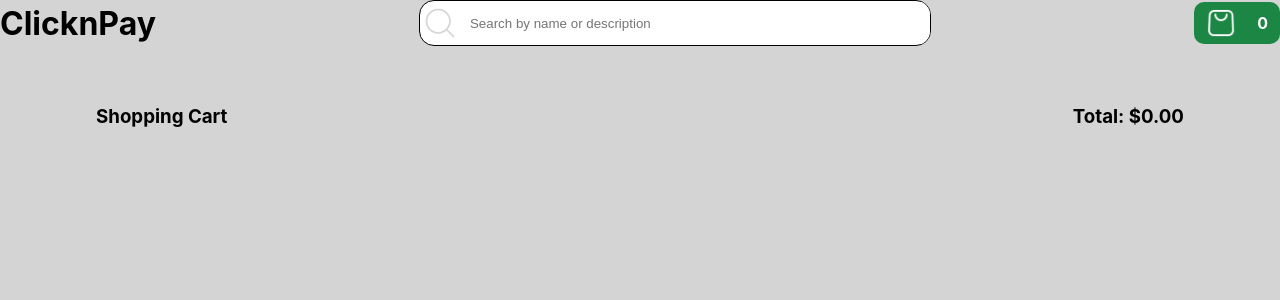
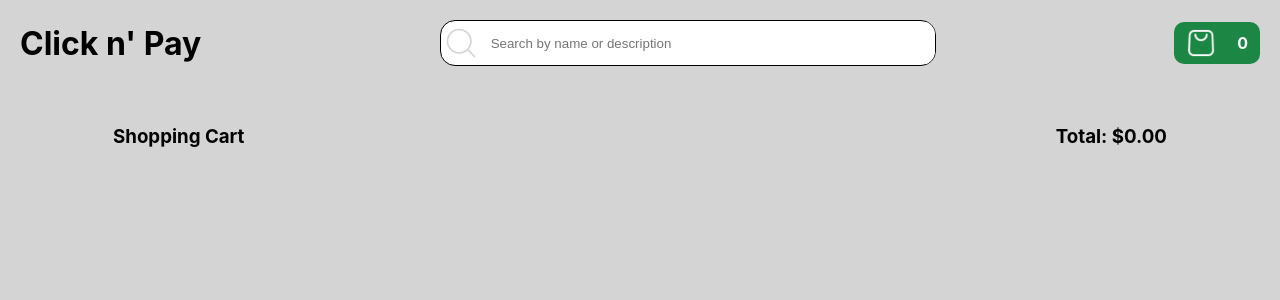
Before and after one commit to AnesuMurakata/storefront, a React (Create React App) app: page /cart in a window 1280 px wide. Shown: the top 300 px of the page. Built offline with nearby package versions, Linux system fonts and the light colour scheme.

Commit message:
changed layout to stop navbar rerender

```diff
--- a/src/App.tsx
+++ b/src/App.tsx
@@ -4,10 +4,12 @@ import { Route, BrowserRouter as Router, Routes } from 'react-router-dom';
 import Home from './pages/home/home';
 import Cart from './pages/cart/cart';
 import Product from './pages/product/product';
+import NavBar from './components/navBar/navBar';
 
 function App() {
   return (
     <Router>
+      <NavBar />
       <Routes>
         <Route element={<Home />} path="/" />
         <Route element={<Cart />} path="/cart" />
--- a/src/components/navBar/navBar.scss
+++ b/src/components/navBar/navBar.scss
@@ -9,6 +9,10 @@
 
   h1 {
     margin: 0;
+  }
+
+  h1:hover {
+    cursor: pointer;
   }
 
   &__search-bar {
--- a/src/components/navBar/navBar.tsx
+++ b/src/components/navBar/navBar.tsx
@@ -52,7 +52,7 @@ const NavBar = () => {
 
   return (
     <div className="nav-bar-container">
-      <h1>ClicknPay</h1>
+      <h1 onClick={() => navigate(`/`)}>Click n&#39; Pay</h1>
       <div className="nav-bar-container__search-bar">
         <div className="nav-bar-container__search-bar__elements">
           <img className="h-7" src={search} alt="search" />
--- a/src/components/products/products.scss
+++ b/src/components/products/products.scss
@@ -89,6 +89,10 @@
         }
       }
 
+      &__image-container {
+        cursor: pointer;
+      }
+
       &__title {
         white-space: nowrap;
         overflow: hidden;
@@ -118,7 +122,6 @@
     }
 
     &__product-item:hover {
-      cursor: pointer;
       box-shadow:
         0 4px 8px 0 rgba(0, 0, 0, 0.2),
         0 6px 20px 0 rgba(0, 0, 0, 0.19);
--- a/src/components/products/products.tsx
+++ b/src/components/products/products.tsx
@@ -112,10 +112,12 @@ const Products = () => {
               return (
                 <div
                   key={index}
-                  onClick={() => navigate(`/product/${product.id}`)}
                   className="products-container__products-cards__product-item"
                 >
-                  <div className="products-container__products-cards__product-item__image-container">
+                  <div
+                    className="products-container__products-cards__product-item__image-container"
+                    onClick={() => navigate(`/product/${product.id}`)}
+                  >
                     <img src={product.image} alt="product" />
                   </div>
                   <p className="products-container__products-cards__product-item__title">
--- a/src/index.css
+++ b/src/index.css
@@ -1,5 +1,6 @@
 body {
   margin: 0;
+  padding: 20px;
   background-color: #d4d4d4;
   font-family: -apple-system, BlinkMacSystemFont, 'Segoe UI', 'Roboto', 'Oxygen',
     'Ubuntu', 'Cantarell', 'Fira Sans', 'Droid Sans', 'Helvetica Neue',
--- a/src/pages/cart/cart.scss
+++ b/src/pages/cart/cart.scss
@@ -4,6 +4,7 @@
   &__elements {
     width: 85%;
     margin: auto;
+    margin-bottom: 100px;
     padding-top: 40px;
 
     &__headers {
--- a/src/pages/cart/cart.tsx
+++ b/src/pages/cart/cart.tsx
@@ -4,9 +4,6 @@ import { RootState } from '../../redux';
 
 // STYLES
 import './cart.scss';
-
-// COMPONENTS
-import NavBar from '../../components/navBar/navBar';
 
 const Cart = () => {
   const [shoppingCartTotal, setShoppingCartTotal] = useState(0);
@@ -22,7 +19,6 @@ const Cart = () => {
 
   return (
     <div className="cart-container">
-      <NavBar />
       <div className="cart-container__elements">
         <div className="cart-container__elements__headers">
           <h3>Shopping Cart</h3>
--- a/src/pages/home/home.scss
+++ b/src/pages/home/home.scss
@@ -1,3 +1,3 @@
 .home-container {
-  padding: 20px;
+  margin-bottom: 100px;
 }
--- a/src/pages/home/home.tsx
+++ b/src/pages/home/home.tsx
@@ -1,5 +1,4 @@
 import React from 'react';
-import NavBar from '../../components/navBar/navBar';
 
 // STYLES
 import './home.scss';
@@ -10,7 +9,6 @@ import Products from '../../components/products/products';
 const Home = () => {
   return (
     <div className="home-container">
-      <NavBar />
       <Products />
     </div>
   );
```
